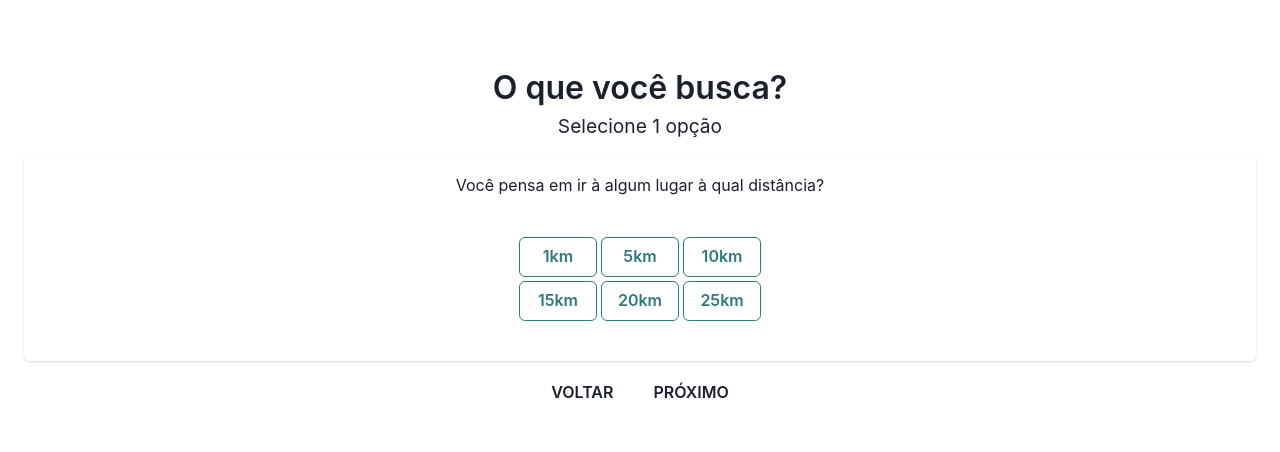
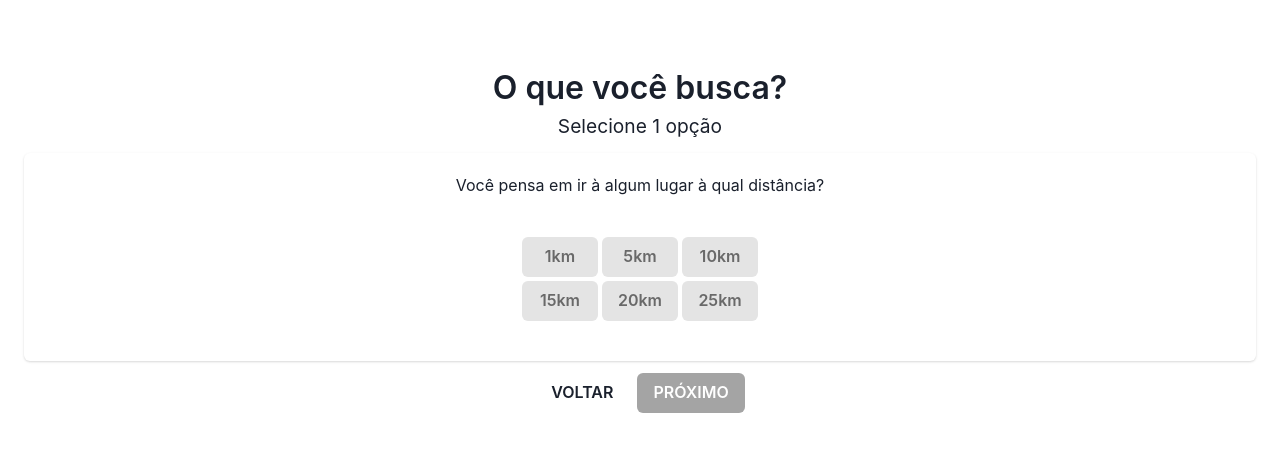
Before and after one commit to yuripinheirot/google-maps, a React (Vite) app: page / in a window 1280 px wide. Shown: the top 452 px of the page. Built offline with nearby package versions, Linux system fonts and the light colour scheme; no server answers.

Commit message:
fix: bug stepper

```diff
--- /dev/null
+++ b/src/constants/theme.ts
@@ -0,0 +1,27 @@
+import { defineStyleConfig, extendTheme } from '@chakra-ui/react'
+
+const Button = defineStyleConfig({
+  variants: {
+    primary: {
+      color: '#fff',
+      bg: '#1E1E1E',
+    },
+    secondary: {
+      color: '#fff',
+      bg: '#F0C419',
+    },
+    unselected: {
+      color: '#696969',
+      bg: '#E4E4E4',
+    },
+  },
+  defaultProps: {
+    variant: 'primary',
+  },
+})
+
+export const theme = extendTheme({
+  components: {
+    Button,
+  },
+})
--- a/src/contexts/index.tsx
+++ b/src/contexts/index.tsx
@@ -1,12 +1,13 @@
 import { ChakraProvider } from '@chakra-ui/react'
 import { QueryClient, QueryClientProvider } from '@tanstack/react-query'
 import { PropsWithChildren } from 'react'
+import { theme } from '../constants/theme'
 
 export const Contexts = ({ children }: PropsWithChildren) => {
   const queryClient = new QueryClient()
 
   return (
-    <ChakraProvider>
+    <ChakraProvider theme={theme}>
       <QueryClientProvider client={queryClient}>{children}</QueryClientProvider>
     </ChakraProvider>
   )
--- a/src/pages/main/MainPage.tsx
+++ b/src/pages/main/MainPage.tsx
@@ -7,7 +7,8 @@ import { PlaceTypeStep } from './components/PlaceTypeStep'
 import { useQuery } from '@tanstack/react-query'
 import { mapsController } from '../../api/controllers/maps.controller'
 import { initialLocation } from '../../constants/config'
-import { specialitiesPlaces } from './protocols/speciality-places.const'
+import { specialityPlaces } from './protocols/speciality-places.const'
+import { useEffect } from 'react'
 
 export type StepperStateType = {
   RANGE_LOCAL: number
@@ -46,21 +47,25 @@ export const MainPage = () => {
   })
 
   const submitStep = (value: string | number) => {
-    const hasSpeciality = specialitiesPlaces[value]
+    const hasSpeciality = specialityPlaces[value]
 
     setDataCurrentStep(value)
 
     if (currentStep === 'PLACE_TYPE' && !hasSpeciality) {
       removeStep('SPECIALTY_OF_ESTABLISHMENT')
     }
-    if (currentStep === 'PLACE_TYPE' && hasSpeciality) {
+    if (
+      currentStep === 'PLACE_TYPE' &&
+      hasSpeciality &&
+      !state.steps.includes('SPECIALTY_OF_ESTABLISHMENT')
+    ) {
       addStep('SPECIALTY_OF_ESTABLISHMENT', 2)
     }
   }
 
   const handleNextStep = () => {
     if (isLastStep) {
-      searchNearby()
+      console.log('searchNearby()')
       return
     }
 
@@ -116,7 +121,7 @@ export const MainPage = () => {
         </Button>
         <Button
           onClick={handleNextStep}
-          variant='ghost'
+          isDisabled={!state.accumulator[currentStep as keyof StepperStateType]}
         >
           {isLastStep ? 'BUSCAR' : 'PRÓXIMO'}
         </Button>
--- a/src/pages/main/components/PlaceTypeStep.tsx
+++ b/src/pages/main/components/PlaceTypeStep.tsx
@@ -25,11 +25,10 @@ type Props = {
 export const PlaceTypeStep = ({ handleSubmitStep, state }: Props) => {
   const optionsButtons = options.map((option) => (
     <Button
-      colorScheme='teal'
       key={option.value}
-      className='uppercase'
+      className='uppercase grow'
       onClick={() => handleSubmitStep(option.key.toString())}
-      variant={option.key === state.PLACE_TYPE ? 'solid' : 'outline'}
+      variant={option.key === state.PLACE_TYPE ? 'secondary' : 'unselected'}
     >
       {option.value}
     </Button>
@@ -42,7 +41,7 @@ export const PlaceTypeStep = ({ handleSubmitStep, state }: Props) => {
           <Text>Qual categoria de lugar você procura?</Text>
         </CardHeader>
         <CardBody>
-          <div className='grid grid-cols-2 gap-1'>{optionsButtons}</div>
+          <div className='flex flex-wrap gap-1'>{optionsButtons}</div>
         </CardBody>
       </Card>
     </section>
--- a/src/pages/main/components/RangeLocalStep.tsx
+++ b/src/pages/main/components/RangeLocalStep.tsx
@@ -37,10 +37,9 @@ type Props = {
 export const RangeLocalStep = ({ handleSubmitStep, state }: Props) => {
   const optionsButtons = options.map((option) => (
     <Button
-      colorScheme='teal'
       key={option.value}
       onClick={() => handleSubmitStep(+option.key)}
-      variant={option.key === state.RANGE_LOCAL ? 'solid' : 'outline'}
+      variant={option.key === state.RANGE_LOCAL ? 'secondary' : 'unselected'}
     >
       {option.value}
     </Button>
--- a/src/pages/main/components/SpecialtyOfEstablishment.tsx
+++ b/src/pages/main/components/SpecialtyOfEstablishment.tsx
@@ -1,21 +1,6 @@
 import { Button, Card, CardHeader, CardBody, Text } from '@chakra-ui/react'
-import { KeyValue } from '../../../protocols/places.type'
 import { StepperStateType } from '../MainPage'
-
-const options: KeyValue[] = [
-  {
-    value: 'Vazio',
-    key: 'empty',
-  },
-  {
-    value: 'Ok',
-    key: 'ok',
-  },
-  {
-    value: 'Cheio',
-    key: 'full',
-  },
-]
+import { specialityPlaces } from '../protocols/speciality-places.const'
 
 type Props = {
   handleSubmitStep: (value: string) => void
@@ -26,13 +11,15 @@ export const SpecialtyOfEstablishment = ({
   handleSubmitStep,
   state,
 }: Props) => {
-  const optionsButtons = options.map((option) => (
+  const optionsButtons = specialityPlaces[state.PLACE_TYPE].map((option) => (
     <Button
-      colorScheme='teal'
+      className='grow'
       key={option.value}
       onClick={() => handleSubmitStep(option.key.toString())}
       variant={
-        option.key === state.SPECIALTY_OF_ESTABLISHMENT ? 'solid' : 'outline'
+        option.key === state.SPECIALTY_OF_ESTABLISHMENT
+          ? 'secondary'
+          : 'unselected'
       }
     >
       {option.value}
@@ -46,7 +33,7 @@ export const SpecialtyOfEstablishment = ({
           <Text>Qual é a especialidade do lugar?</Text>
         </CardHeader>
         <CardBody>
-          <div className='grid grid-cols-3 gap-1'>{optionsButtons}</div>
+          <div className='flex flex-wrap gap-1 '>{optionsButtons}</div>
         </CardBody>
       </Card>
     </section>
--- a/src/pages/main/protocols/speciality-places.const.ts
+++ b/src/pages/main/protocols/speciality-places.const.ts
@@ -1,14 +1,24 @@
 import { KeyValue } from '../../../protocols/places.type'
 
-export const specialitiesPlaces: Record<string, KeyValue[]> = {
+export const specialityPlaces: Record<string, KeyValue[]> = {
   restaurant: [
     { key: 'japonese', value: 'Japonês' },
     { key: 'árabe', value: 'Árabe' },
     { key: 'brasileira', value: 'Brasileira' },
     { key: 'americana', value: 'Americana' },
-    { key: 'Alemã', value: 'alemã' },
+    { key: 'alemã', value: 'Alemã' },
     { key: 'Mexicana', value: 'Mexicana' },
     { key: 'Tailandesa', value: 'Tailandesa' },
     { key: 'Italiana', value: 'Italiana' },
   ],
+  night_club: [
+    { key: 'Pop', value: 'Pop' },
+    { key: 'Eletrônica', value: 'Eletrônica' },
+    { key: 'Rap / Hip-Hop', value: 'Rap / Hip-Hop' },
+    { key: 'Reggae', value: 'Reggae' },
+    { key: 'Samba', value: 'Samba' },
+    { key: 'Funk / Reggaeton', value: 'Funk / Reggaeton' },
+    { key: 'Pagode', value: 'Pagode' },
+    { key: 'Sertanejo', value: 'Sertanejo' },
+  ],
 }
```
